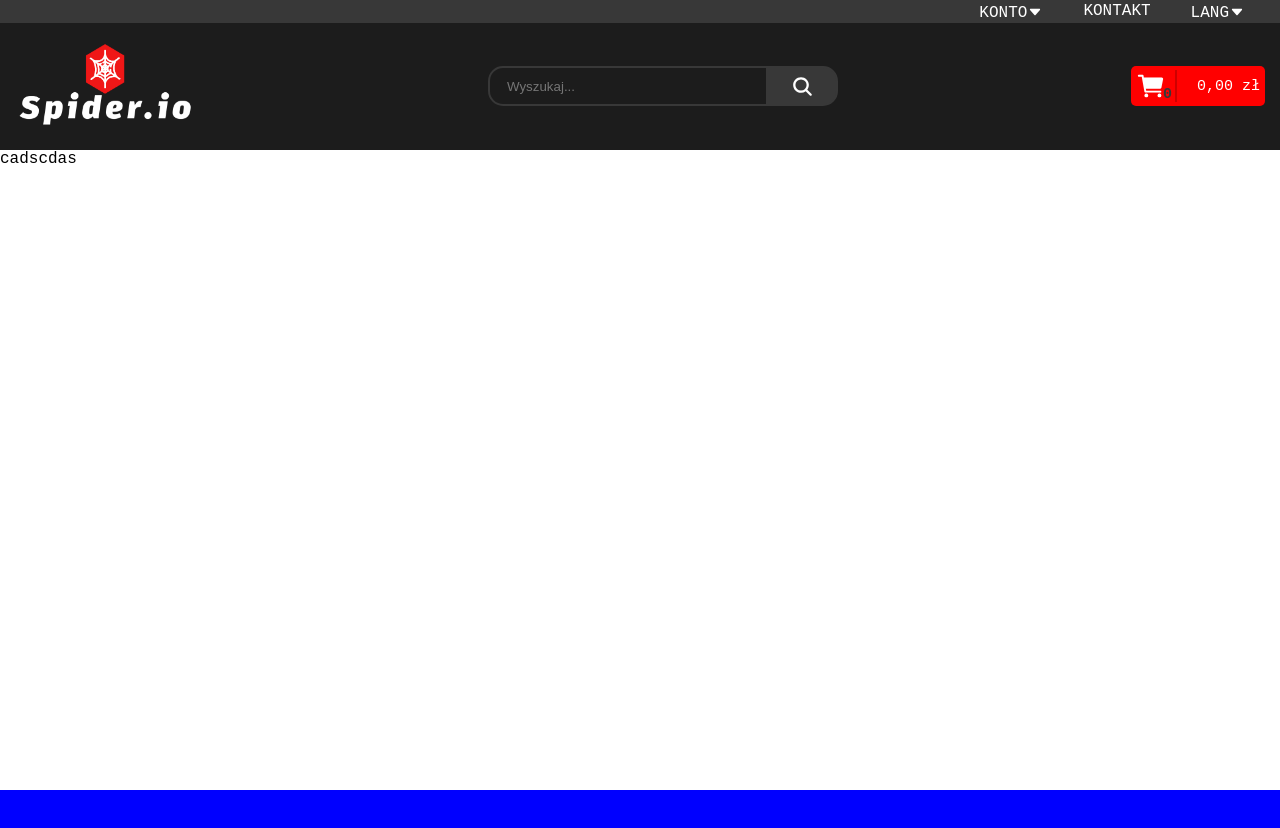
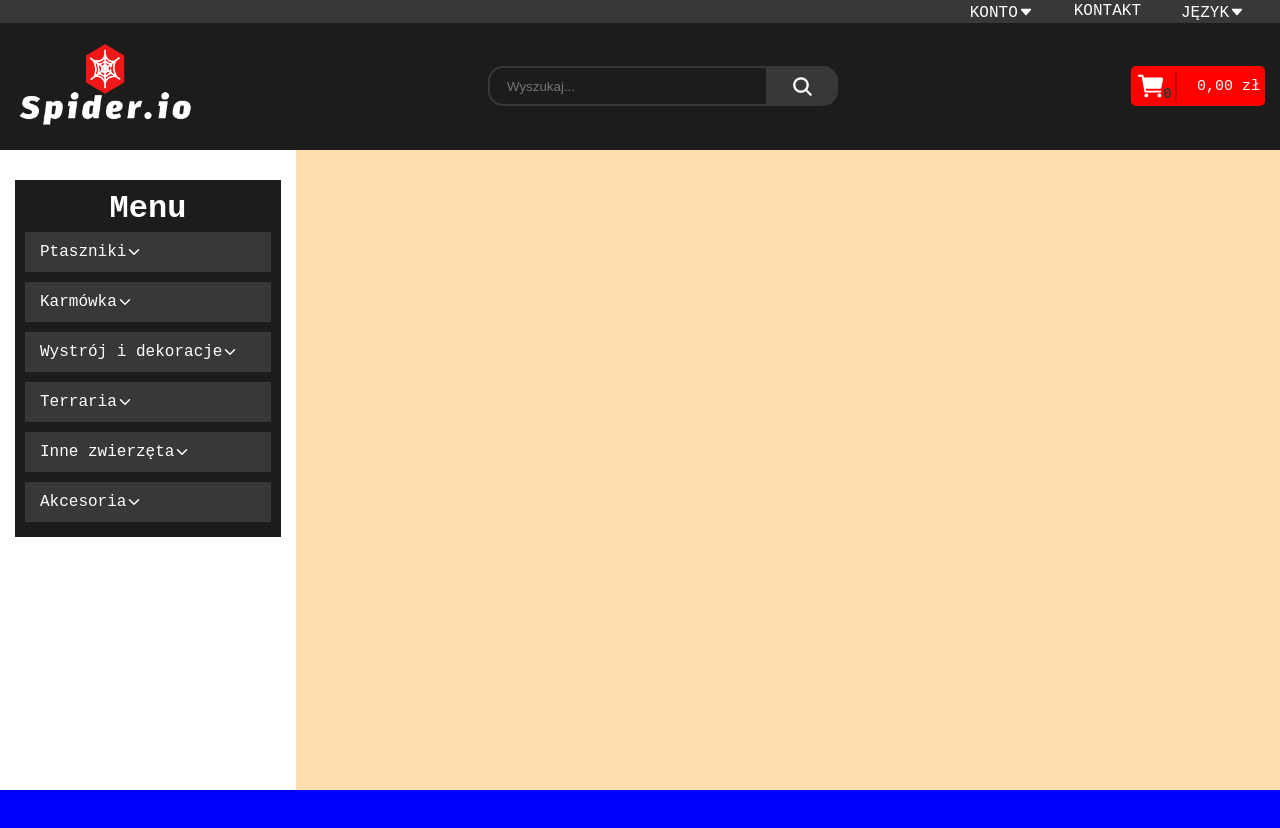
Before and after one commit to elmaccho/spider-io-projekt-sklepu, a plain HTML site: page spider.io projekt sklepu/index.html in a window 1280 px wide. Drawn offline with nearby package versions, Linux system fonts and the light colour scheme; a web font is replaced by a local one.

Commit message:
Add files via upload

```diff
--- a/spider.io projekt sklepu/index.html
+++ b/spider.io projekt sklepu/index.html
@@ -41,7 +41,7 @@
             <a href="#" id="toggle_account">Konto<ion-icon name="caret-down"></ion-icon></a>
 
             <a href="">kontakt</a>
-            <a href="#" id="choose_lang">Lang<ion-icon name="caret-down"></ion-icon></a>
+            <a href="#" id="choose_lang">Język<ion-icon name="caret-down"></ion-icon></a>
             <div class="lang_box" id="lang_box">
                 <a href=""><img src="./icon/poland-flag-icon.svg" alt="">Polish</a>
                 <a href=""><img src="./icon/united-kingdom-flag-icon.svg" alt="">English</a>
@@ -70,7 +70,21 @@
     </header>
 
     <main>
-        cadscdas
+        <div class="nav-menu">
+            <h1 class="menu-title">Menu</h1>
+                <div class="menu-content">
+                    <a class="menu-list-title" href="#ptaszniki">Ptaszniki<ion-icon name="chevron-down"></ion-icon></a>
+                    <a class="menu-list-title" href="#karmowka">Karmówka<ion-icon name="chevron-down"></ion-icon></a>
+                    <a class="menu-list-title" href="#wystrojidekoracje">Wystrój i dekoracje<ion-icon name="chevron-down"></ion-icon></a>
+                    <a class="menu-list-title" href="#terraria">Terraria<ion-icon name="chevron-down"></ion-icon></a>
+                    <a class="menu-list-title" href="#inne">Inne zwierzęta<ion-icon name="chevron-down"></ion-icon></a>
+                    <a class="menu-list-title" href="#akcesoria">Akcesoria<ion-icon name="chevron-down"></ion-icon></a>
+                </div>
+        </div>
+
+        <div class="product-box">
+
+        </div>
     </main>
     <footer></footer>
     <script src="./main.js"></script>
--- a/spider.io projekt sklepu/style.scss
+++ b/spider.io projekt sklepu/style.scss
@@ -7,6 +7,7 @@ $accent: #ff0000;
 $acc-hover:#ce0000;
 
 $font: #1c1c1c;
+$font2: white;
 
 @import url('https://fonts.googleapis.com/css2?family=Chivo+Mono:wght@500&display=swap');
 
@@ -351,10 +352,46 @@ body{
     }
     main{
         width: 100%;
-        height: 80vh;
+        height: max-content;
         position: relative;
+        display: flex;
 
+        .product-box{
+            background-color: navajowhite;
+            width: 80%;
+            height: 80vh;
+        }
 
+        .nav-menu{
+            width: 20%;
+            margin: 30px 15px;
+            padding: 10px;
+            height: max-content;
+            background-color: $background;
+            // box-sizing: border-box;
+
+            .menu-title{
+                color: $font2;
+                display: flex;
+                justify-content: center;
+            }
+            .menu-content{
+                display: flex;
+                justify-content: left;
+                flex-direction: column;
+
+                .menu-list-title{
+                    display: flex;
+                    color:$font2;
+                    align-items: center;
+                    text-decoration: none;
+                    background-color: $background2;
+                    margin: 5px 0;
+                    height: 40px;
+                    padding-left: 15px;
+                }
+            }
+        }
 
     }
     footer{
@@ -681,6 +718,26 @@ body{
                 background-color: $acc-hover;
             }
         }
+    }
+    main{
+        width: 100%;
+        height: max-content;
+        position: relative;
+        display: flex;
+
+        background-color: gold;
+
+        .product-box{
+            background-color: navajowhite;
+            width: 80%;
+            height: 80vh;
+        }
+
+        .nav-menu{
+            width: 20%;
+            height: 80vh;
+        }
+
     }
 }
 
@@ -1011,4 +1068,24 @@ body{
             }
         }
     }
+    main{
+        width: 100%;
+        height: max-content;
+        position: relative;
+        display: flex;
+
+        background-color: gold;
+
+        .product-box{
+            background-color: navajowhite;
+            width: 80%;
+            height: 80vh;
+        }
+
+        .nav-menu{
+            width: 20%;
+            height: 80vh;
+        }
+
+    }
 }
```
Also changed, not shown: spider.io projekt sklepu/style.css, 2 other files.
